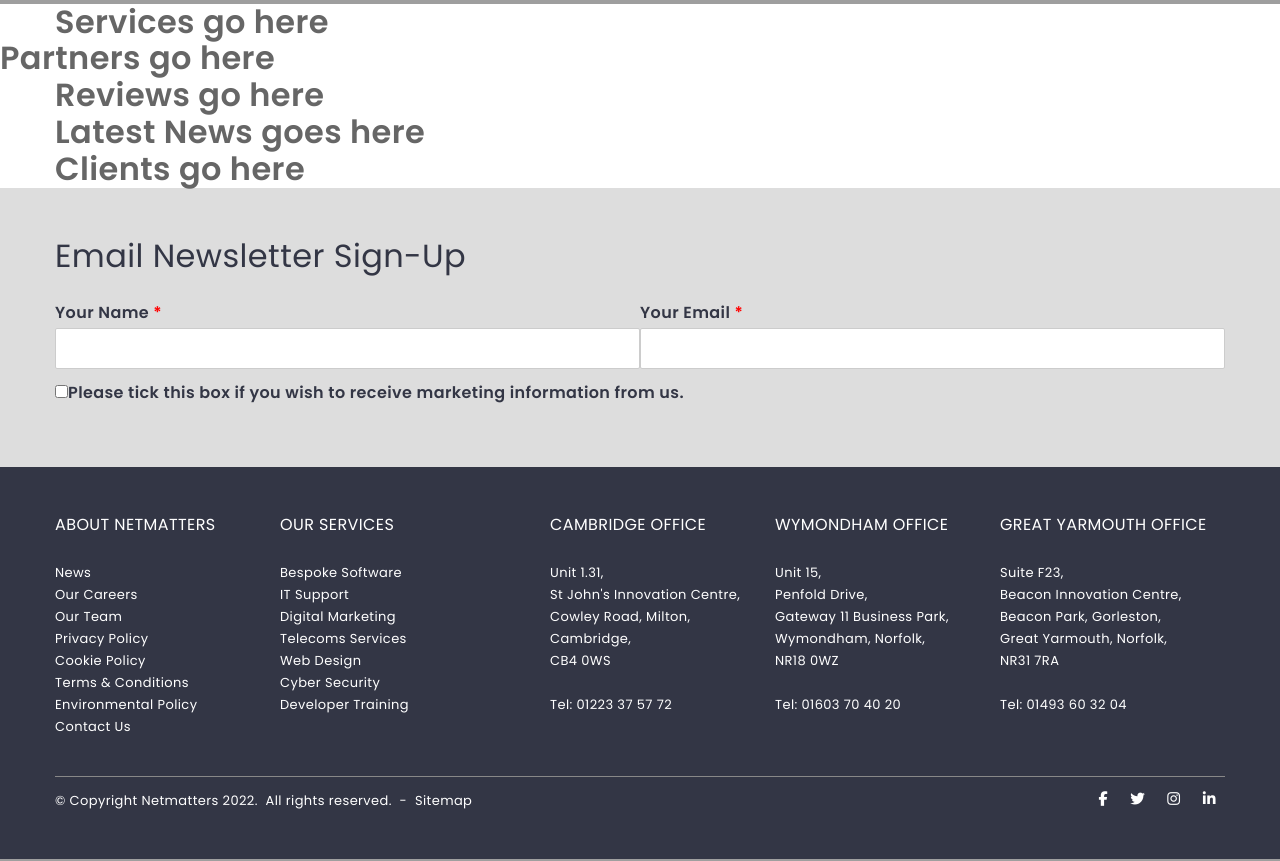
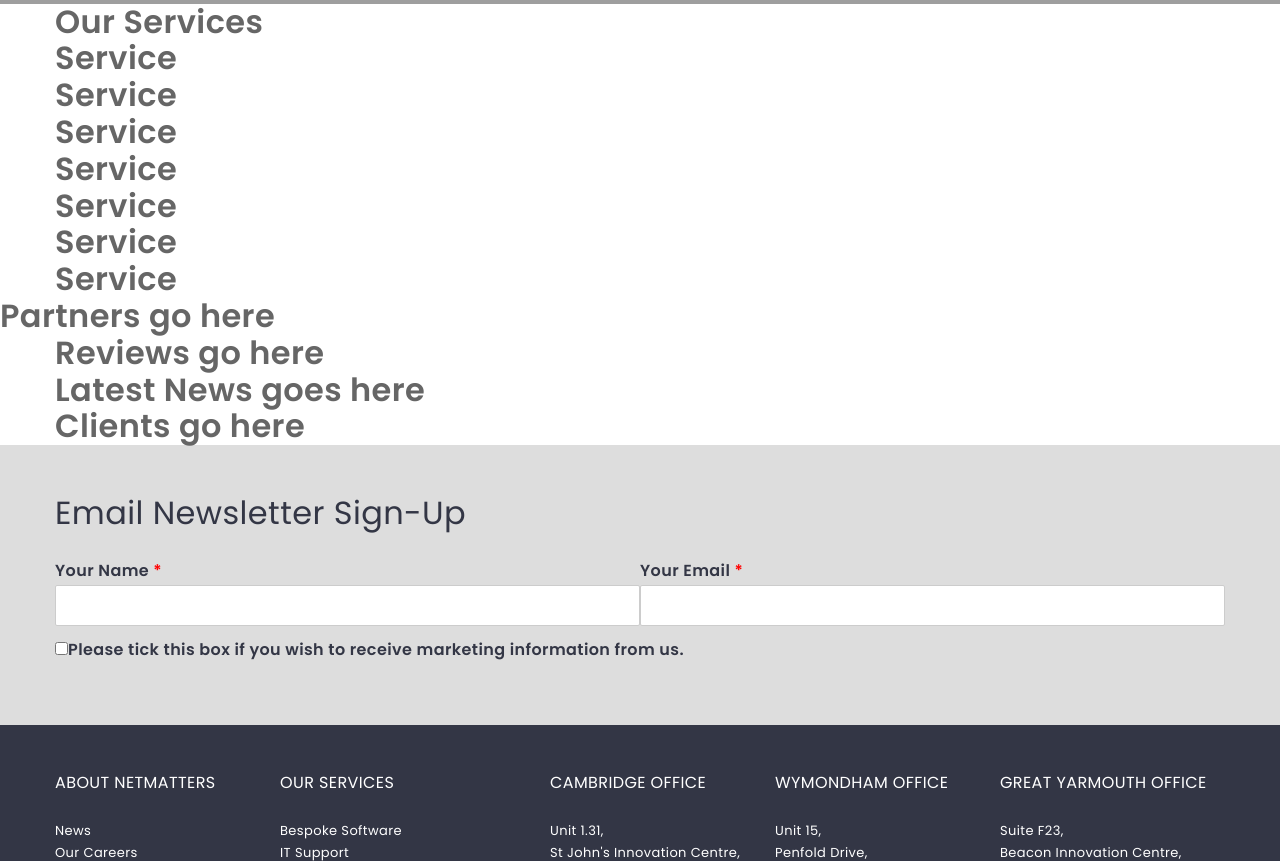
Before and after one commit to liamsinc/html-css-reflection, a PHP site: page / in a window 1280 px wide. Shown: the part 620-1481 px from the top of the page. Run offline with PHP 8.4, Linux system fonts and the light colour scheme; style sheets or scripts are compiled from the project's sources; some libraries are stand-ins or nearby versions; grey boxes are pictures that could not be loaded.

Commit message:
small update

```diff
--- a/index.html
+++ b/index.html
@@ -29,7 +29,22 @@
         </section>
         <section class="our-services">
             <div class="container">
-                <h1>Services go here</h1>
+                <h1>Our Services</h1>
+                <div class="primary-services">
+                    <div class="primary-service">
+                        <h1>Service</h1>
+                        <h1>Service</h1>
+                        <h1>Service</h1>
+                    </div>
+                </div>
+                <div class="secondary-services">
+                    <div class="secondary-service">
+                        <h1>Service</h1>
+                        <h1>Service</h1>
+                        <h1>Service</h1>
+                        <h1>Service</h1>
+                    </div>
+                </div>
             </div>
         </section>
         <section class="partners">
--- a/scss/module/_index.scss
+++ b/scss/module/_index.scss
@@ -1,3 +1,4 @@
 @import 'footer';
 @import 'newsletter';
 @import 'hero';
+@import 'services';
--- a/scss/utilities/_mixins.scss
+++ b/scss/utilities/_mixins.scss
@@ -21,8 +21,6 @@
 	}
 }
 
-
-
 // auto margin
 
 @mixin am() {
@@ -37,3 +35,5 @@
     flex-wrap: wrap;
     justify-content: center;
 }
+
+// content padding
```
Also changed, not shown: scss/module/_services.scss (added), 1 other file.
